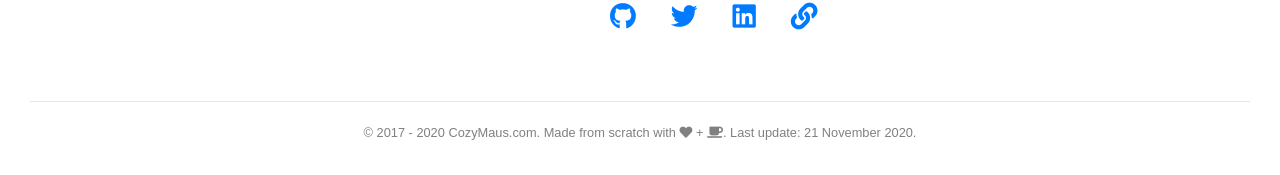
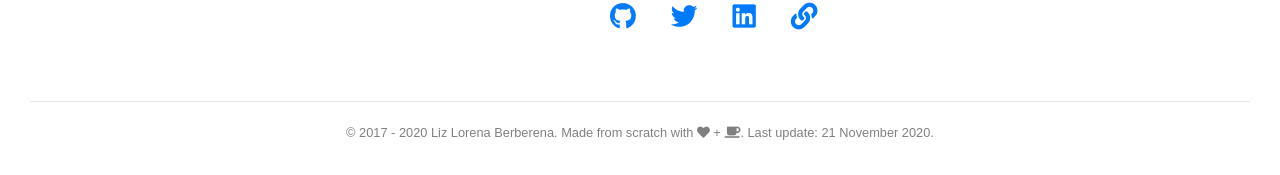
Before and after one commit to liz-lorena/early-2019, a Jekyll site: the page built from index.html, in a window 1280 px wide and 900 px high, scrolled down 3782 px. Shown: the part 722-897 px from the top of the window. Built offline with Jekyll 4.4.1, drawn with Linux system fonts in a browser that asks for light colours; nearby versions of some CDN libraries; the list of posts is cut into pages by our own code.

Commit message:
Update credits.html

```diff
--- a/_includes/credits.html
+++ b/_includes/credits.html
@@ -4,6 +4,6 @@
 		<script>
 			var year = new Date();
 			document.write(year.getFullYear());
-		</script> CozyMaus.com. Made from scratch with <i class="fas fa-heart"></i> + <i class="fas fa-coffee"></i>. Last update: {{ site.time | date: "%-d %B %Y" }}.
+		</script> Liz Lorena Berberena. Made from scratch with <i class="fas fa-heart"></i> + <i class="fas fa-coffee"></i>. Last update: {{ site.time | date: "%-d %B %Y" }}.
 	</p>
 </div>
```
